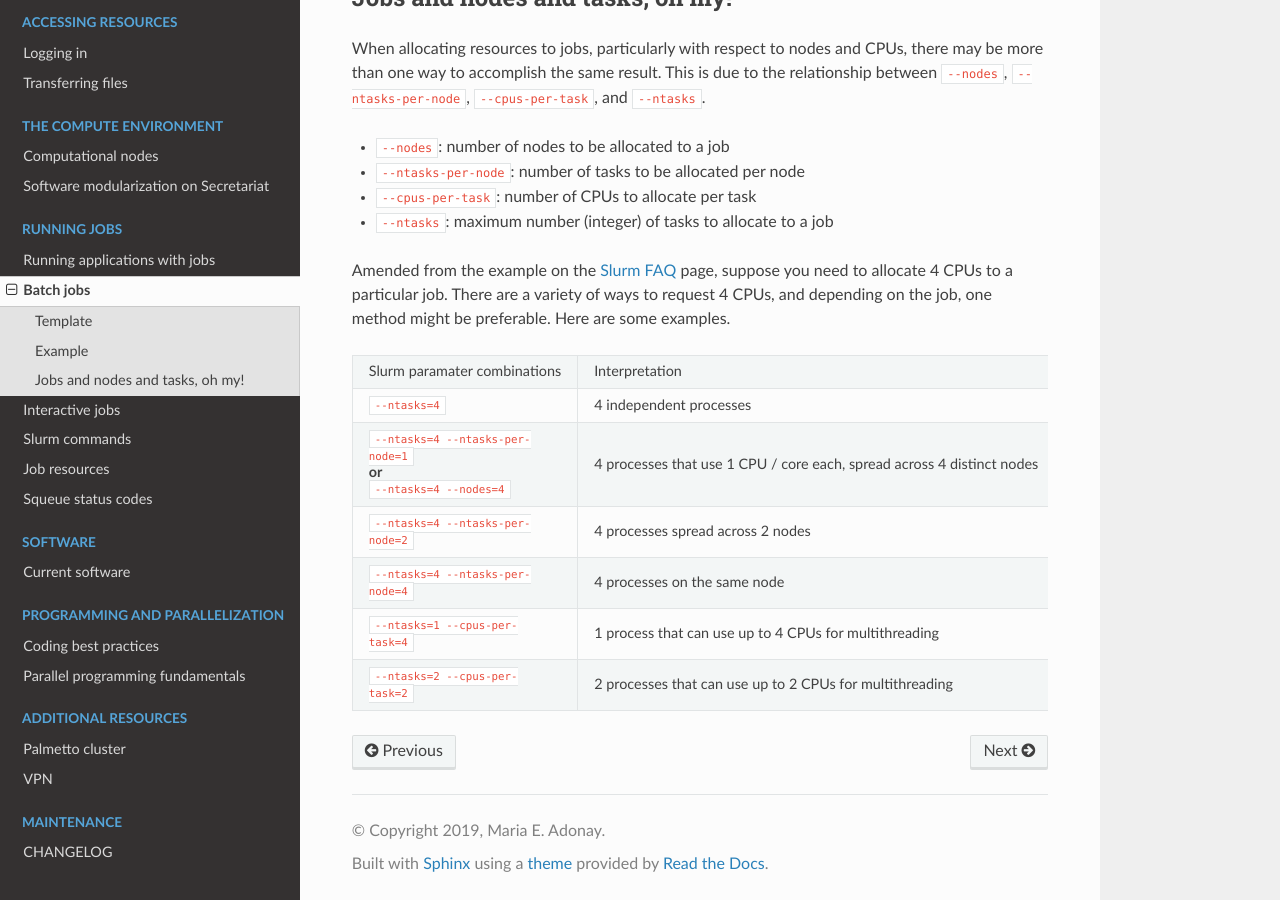
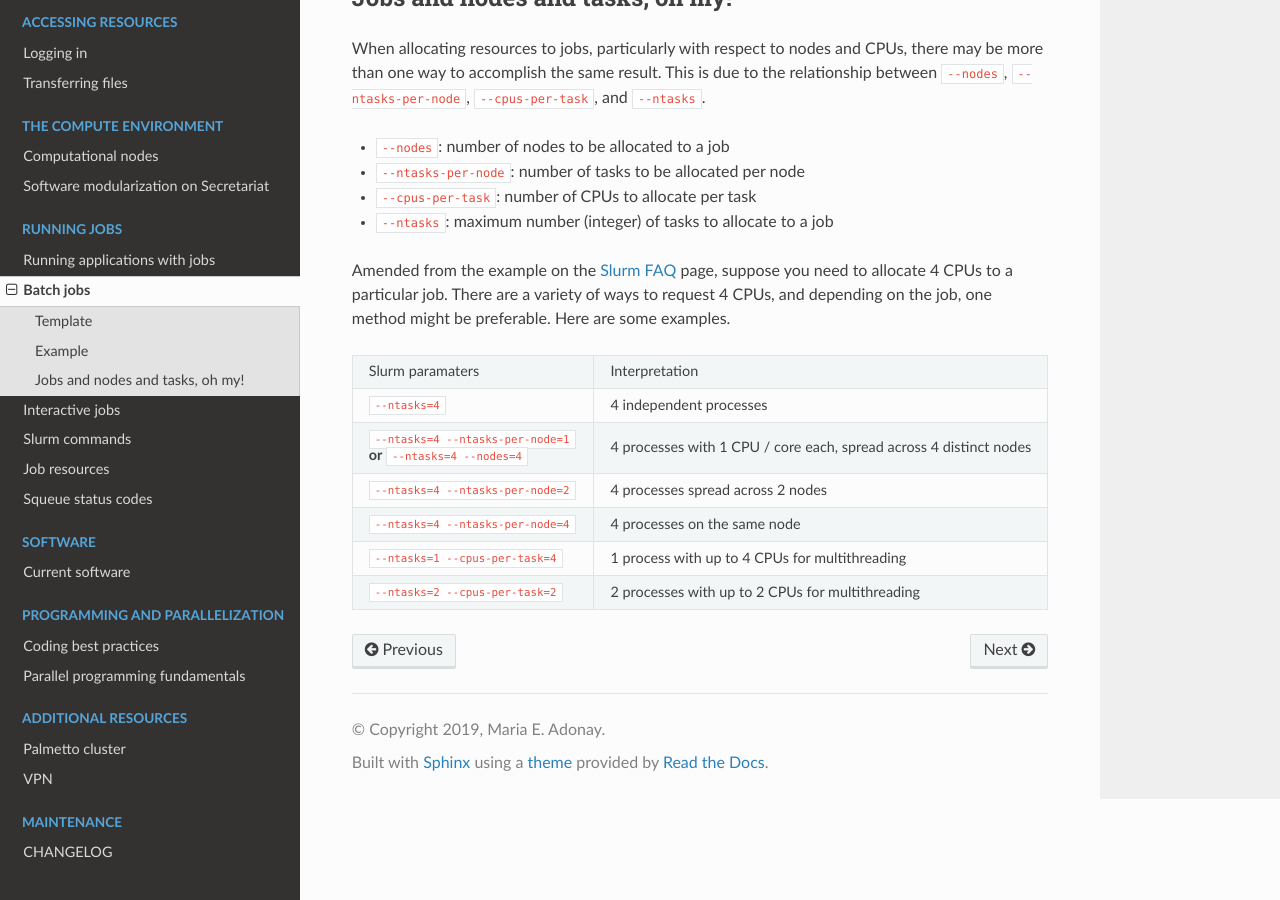
Before and after one commit to amalgamaria/secretariat, a Sphinx documentation site: the page built from docs/running-jobs/batch-jobs.rst, in a window 1280 px wide and 900 px high, scrolled down 2234 px. Built offline with Sphinx 7.4.7 and the Read the Docs theme 2.0.0, drawn with Linux system fonts in a browser that asks for light colours.

Commit message:
Reformat table v2

```diff
--- a/docs/running-jobs/batch-jobs.rst
+++ b/docs/running-jobs/batch-jobs.rst
@@ -115,25 +115,21 @@ When allocating resources to jobs, particularly with respect to nodes and CPUs,
 
 Amended from the example on the `Slurm FAQ`_ page, suppose you need to allocate 4 CPUs to a particular job. There are a variety of ways to request 4 CPUs, and depending on the job, one method might be preferable. Here are some examples.
 
-+-----------------------------------------------+---------------------------------------------------------------------------------------+
-| Slurm paramater combinations			| Interpretation									|
-+-----------------------------------------------+---------------------------------------------------------------------------------------+
-| ``--ntasks=4``				| 4 independent processes								|
-+-----------------------------------------------+---------------------------------------------------------------------------------------+
-| ``--ntasks=4 --ntasks-per-node=1``		| 4 processes that use 1 CPU / core each, spread across 4 distinct nodes		|
-|						|											|
-| **or**					|											|
-|						|											|
-| ``--ntasks=4 --nodes=4``			|											|
-+-----------------------------------------------+---------------------------------------------------------------------------------------+
-| ``--ntasks=4 --ntasks-per-node=2``		| 4 processes spread across 2 nodes							|
-+-----------------------------------------------+---------------------------------------------------------------------------------------+
-| ``--ntasks=4 --ntasks-per-node=4``		| 4 processes on the same node								|
-+-----------------------------------------------+---------------------------------------------------------------------------------------+
-| ``--ntasks=1 --cpus-per-task=4``		| 1 process that can use up to 4 CPUs for multithreading				|
-+-----------------------------------------------+---------------------------------------------------------------------------------------+
-| ``--ntasks=2 --cpus-per-task=2``		| 2 processes that can use up to 2 CPUs for multithreading				|
-+-----------------------------------------------+---------------------------------------------------------------------------------------+
++-----------------------------------------------------------------------+---------------------------------------------------------------------------------------+
+| Slurm paramaters							| Interpretation									|
++-----------------------------------------------------------------------+---------------------------------------------------------------------------------------+
+| ``--ntasks=4``							| 4 independent processes								|
++-----------------------------------------------------------------------+---------------------------------------------------------------------------------------+
+| ``--ntasks=4 --ntasks-per-node=1`` **or** ``--ntasks=4 --nodes=4``	| 4 processes with 1 CPU / core each, spread across 4 distinct nodes			|
++-----------------------------------------------------------------------+---------------------------------------------------------------------------------------+
+| ``--ntasks=4 --ntasks-per-node=2``					| 4 processes spread across 2 nodes							|
++-----------------------------------------------------------------------+---------------------------------------------------------------------------------------+
+| ``--ntasks=4 --ntasks-per-node=4``					| 4 processes on the same node								|
++-----------------------------------------------------------------------+---------------------------------------------------------------------------------------+
+| ``--ntasks=1 --cpus-per-task=4``					| 1 process with up to 4 CPUs for multithreading					|
++-----------------------------------------------------------------------+---------------------------------------------------------------------------------------+
+| ``--ntasks=2 --cpus-per-task=2``					| 2 processes with up to 2 CPUs for multithreading					|
++-----------------------------------------------------------------------+---------------------------------------------------------------------------------------+
 
 .. _Slurm documentation: https://slurm.schedmd.com/sbatch.html
 .. _AfterQC: https://github.com/OpenGene/AfterQC
```
